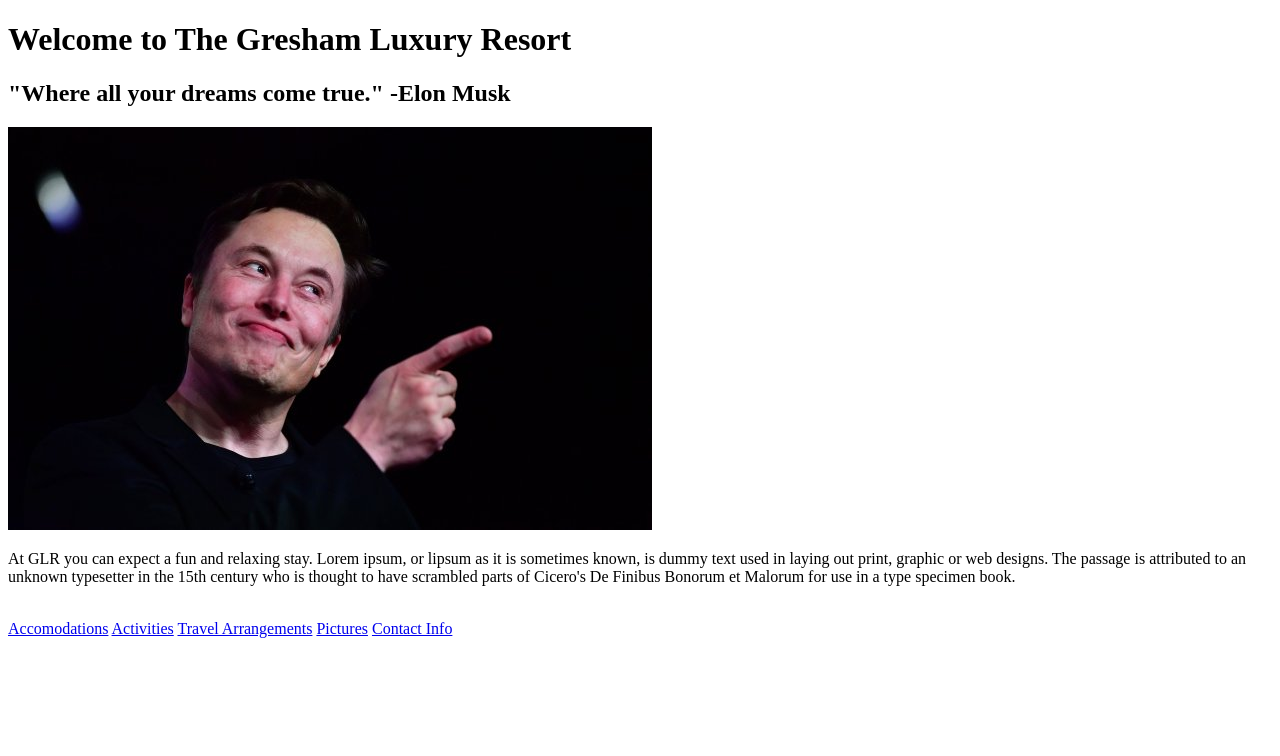
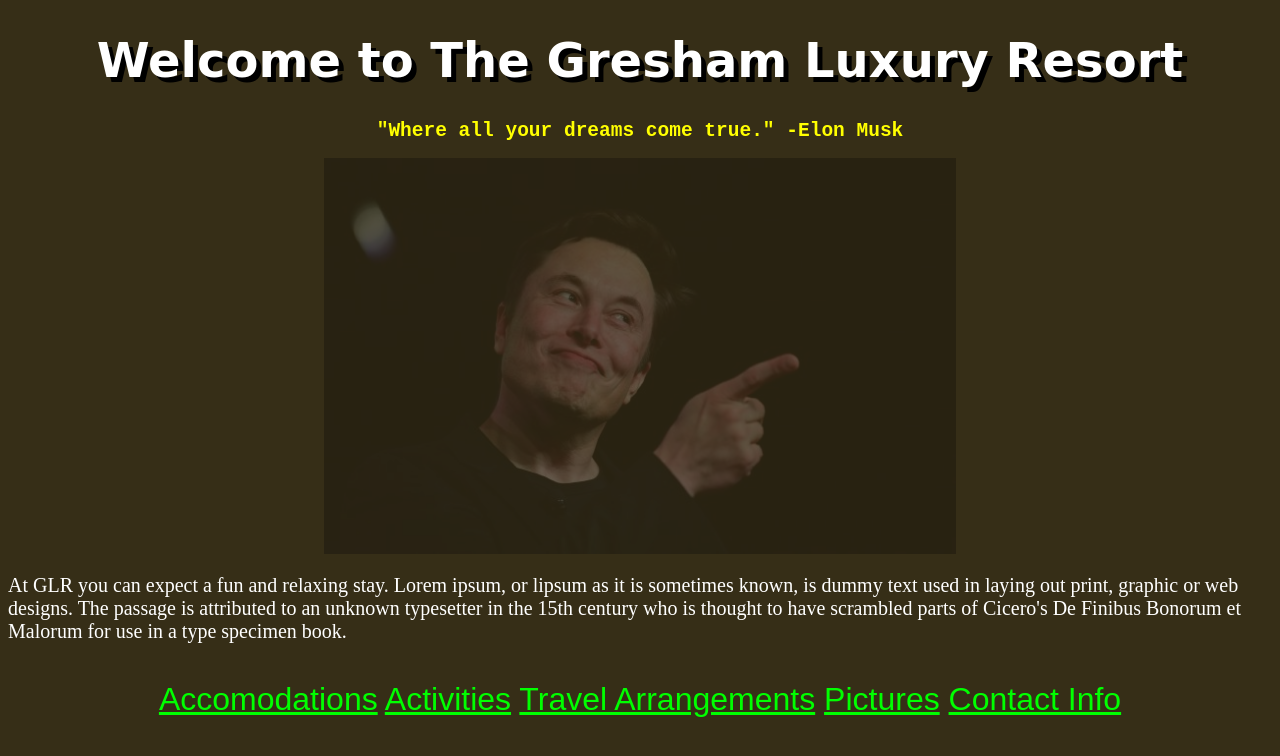
Before and after one commit to jasonhuels/resort-website, a plain HTML site: page index.html in a window 1280 px wide. Drawn offline with Linux system fonts and the light colour scheme.

Commit message:
Add Jason style to the resort webpage

```diff
--- a/css/styles.css
+++ b/css/styles.css
@@ -0,0 +1,60 @@
+h1 {
+  text-align: center;
+  font-family: cursive;
+  font-size: 3em;
+  color: white;
+  text-shadow: 5px 5px black;
+  ;
+}
+
+h2 {
+  text-align: center;
+  font-family: monospace;
+  color: yellow;
+}
+
+h3 {
+  text-align: center;
+  color: white;
+}
+
+div {
+  text-align: center;
+  font-size: 2em;
+  font-family: sans-serif;
+  outline-color: black;
+}
+
+p {
+  font-size: 20px;
+  color: white;
+}
+
+ul {
+  color: white;
+  font-size: 2em;
+}
+
+.center {
+  display: block;
+  margin-left: auto;
+  margin-right: auto;
+  width: 50%;
+
+}
+
+#elon {
+  opacity: 0.25;
+}
+
+body {
+  background-color: #362e17;
+}
+
+a {
+  color: lime;
+}
+
+img {
+  object-fit: scale-down;
+}
--- a/index.html
+++ b/index.html
@@ -5,16 +5,18 @@
     <title>The Gresham Island Resort</title>
     <h1>Welcome to The Gresham Luxury Resort</h1>
     <h2>"Where all your dreams come true." -Elon Musk</h2>
-    <img src="img/elon.jpeg" alt="It's Elon">
+    <img src="img/elon.jpeg" alt="It's Elon" class="center" id="elon">
   </head>
 
   <body>
     <p>At GLR you can expect a fun and relaxing stay. Lorem ipsum, or lipsum as it is sometimes known, is dummy text used in laying out print, graphic or web designs. The passage is attributed to an unknown typesetter in the 15th century who is thought to have scrambled parts of Cicero's De Finibus Bonorum et Malorum for use in a type specimen book.</p>
     <br>
-    <a href="accomodations.html">Accomodations</a>
-    <a href="activities.html">Activities</a>
-    <a href="arrangements.html">Travel Arrangements</a>
-    <a href="pictures.html">Pictures</a>
-    <a href="contact.html">Contact Info</a>
+    <div>
+      <a href="accomodations.html">Accomodations</a>
+      <a href="activities.html">Activities</a>
+      <a href="arrangements.html">Travel Arrangements</a>
+      <a href="pictures.html">Pictures</a>
+      <a href="contact.html">Contact Info</a>
+    </div>
   </body>
 </html>
```
Also changed, not shown: accomodations.html (+4 -2 lines), activities.html (+2 -0 lines), arrangements.html (+4 -0 lines), contact.html (+3 -0 lines), pictures.html (+5 -1 lines).
